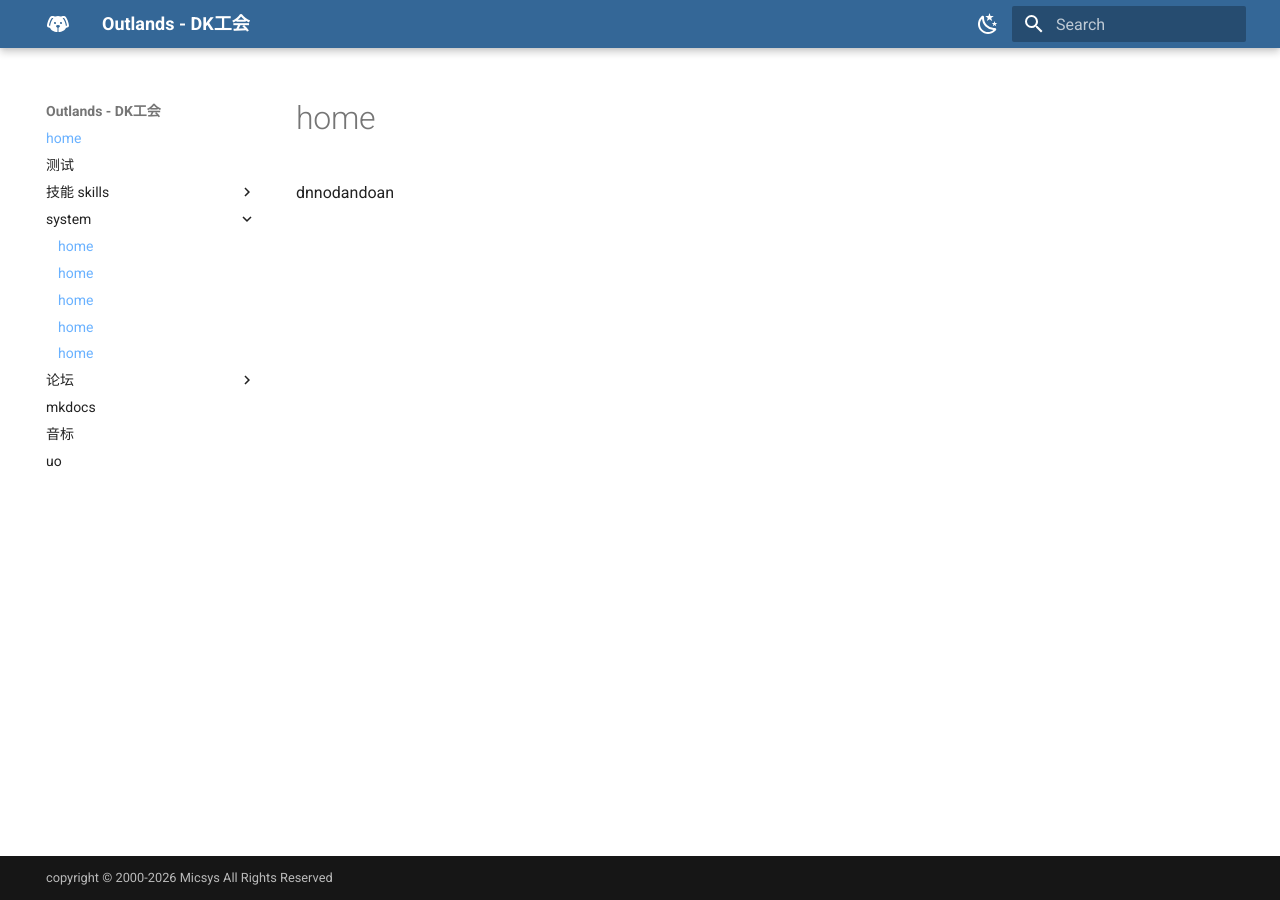
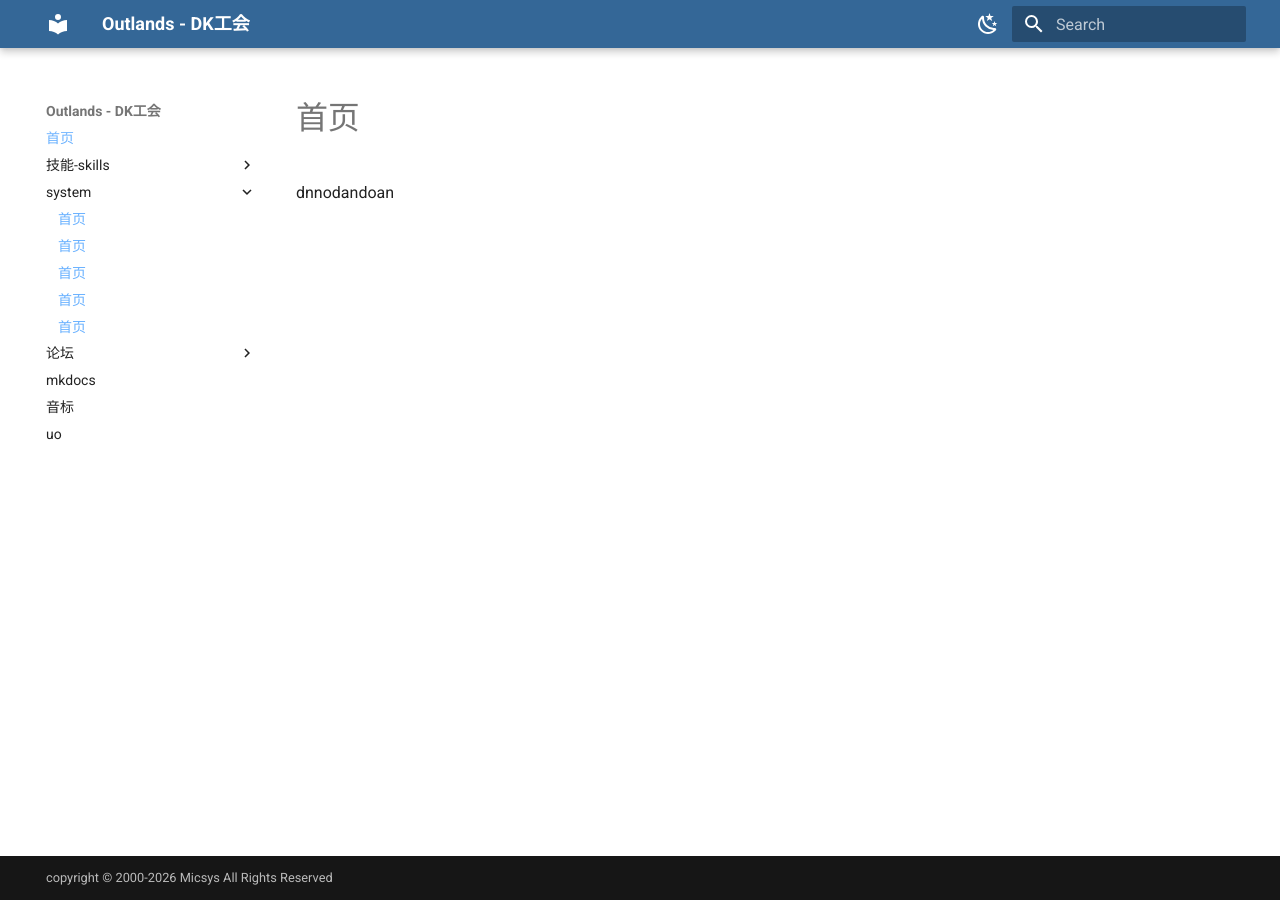
Before and after one commit to redsoft110/dk, an MkDocs documentation site: the page built from docs/index.md, in a window 1280 px wide. Built offline with MkDocs 1.6.1 and Material for MkDocs 9.7.7, drawn with Linux system fonts in a browser that asks for light colours; a style sheet for code colours, icons or effects is not loaded; part of the change alters nothing that is shown.

Commit message:
Update mkdocs.yml

```diff
--- a/mkdocs.yml
+++ b/mkdocs.yml
@@ -4,7 +4,7 @@ theme:
 
   name: material
   icon:
-     logo: material/dog
+     logo: /png/logo.png
   palette:
 
    - media: "(prefers-color-scheme: light)"
@@ -54,16 +54,14 @@ features:
 copyright: 'copyright © 2000-2026 Micsys All Rights Reserved'
 
 nav:
-  - home: index.md
-  - 测试: test.md
-
-  - 技能 skills:
-    - html: index.md
-    - php: index.md
-    - css: user_guide/index.md
-    - javascript: code/javascript/index.md
-    - python: index.md
-    - java: index.md
+  - 首页: index.md
+  - 技能-skills:
+    - 解破学-Anatomy: Anatomy/index.md
+    - 射箭-Archery: index.md
+    - 双持-Dual Wielding: index.md
+    - 骑士精神-Chivalry: code/javascript/index.md
+    - 击剑-Fencing: index.md
+    - 疗愈-Healing: index.md
     - c: index.md
     - c++: index.md
     - c#: index.md
```
